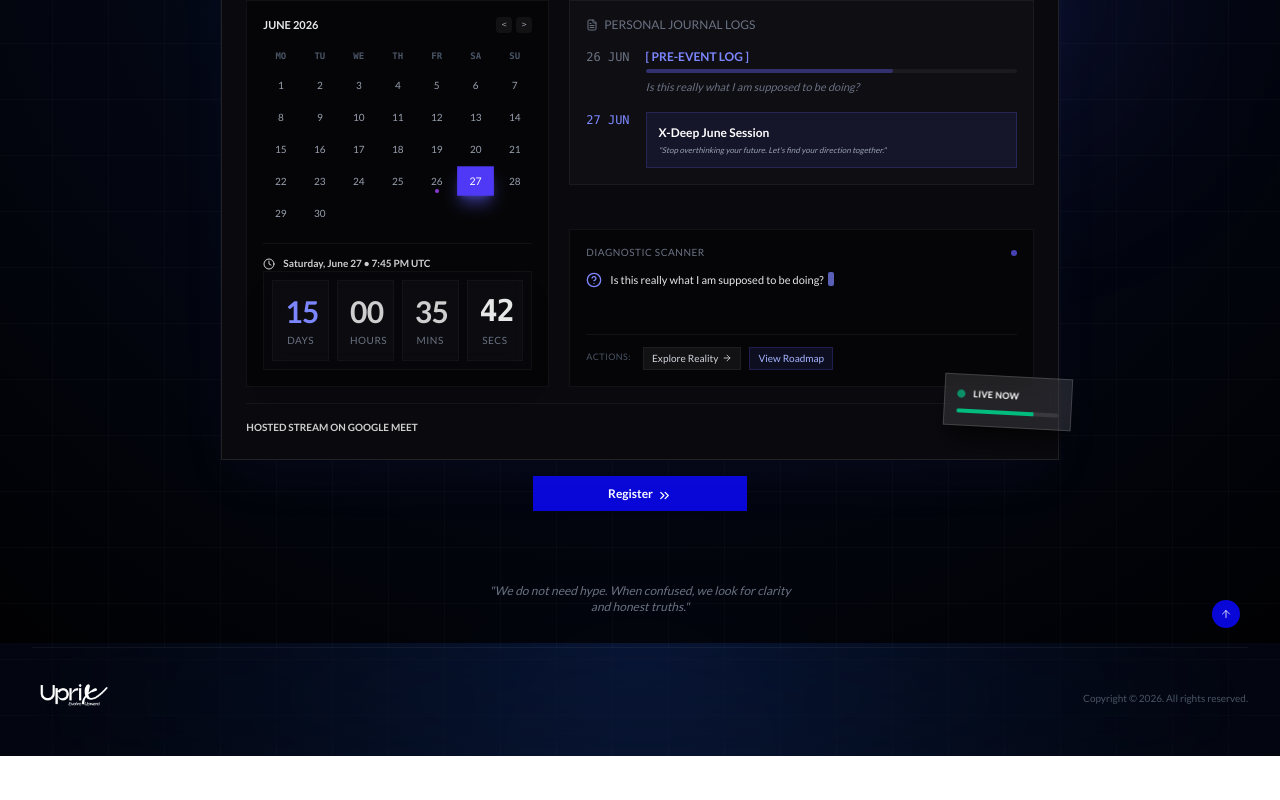
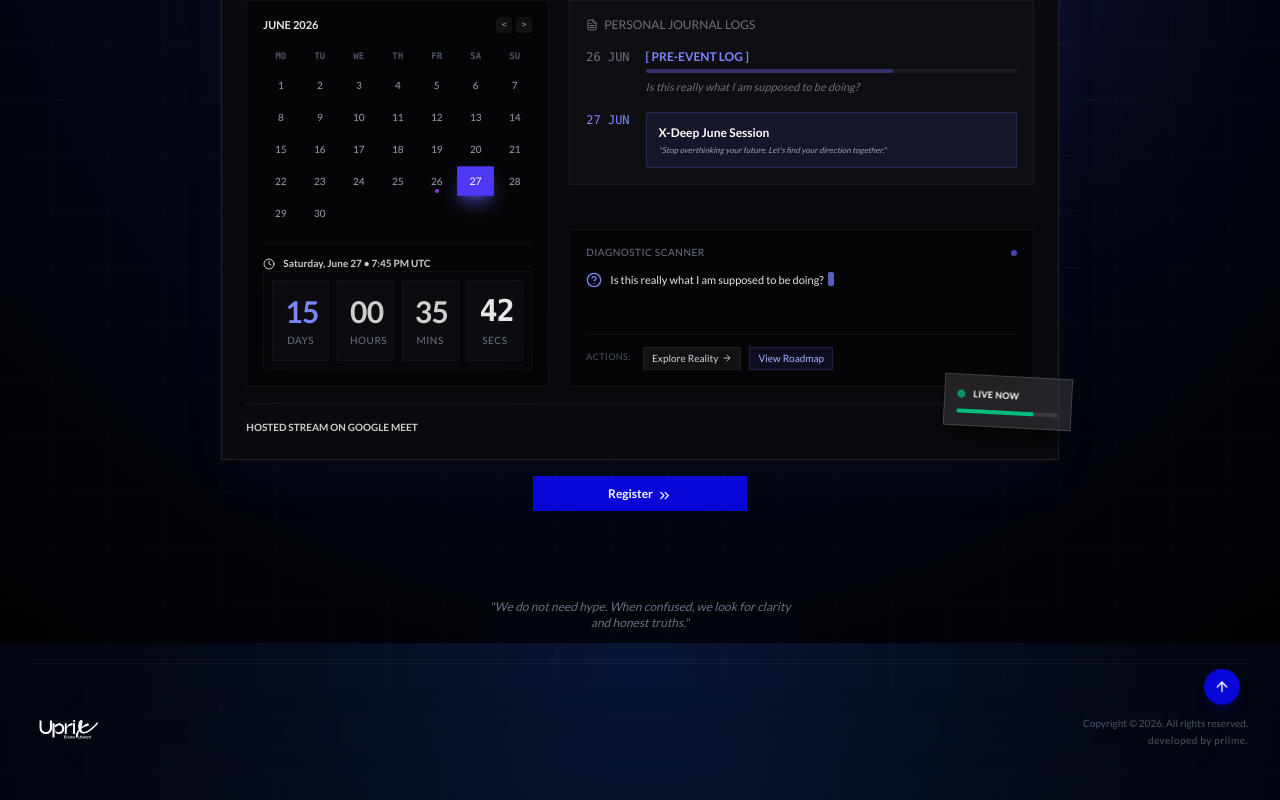
Before and after one commit to prime1999/xdeep, a Next.js app: page / in a window 1280 px wide. Shown: the part 4157-4957 px from the top of the page. Before the commit the page ends 4913 px from the top, so only its background shows below. Built offline with nearby package versions, Linux system fonts and the light colour scheme.

Commit message:
added footer animation

```diff
--- a/app/layouts/Footer.tsx
+++ b/app/layouts/Footer.tsx
@@ -1,10 +1,71 @@
 "use client";
 
+// react-imports
+import { useEffect, useRef } from "react";
+// next-imports
 import Image from "next/image";
+// icons-imports
 import { ArrowUp } from "lucide-react";
 import logo from "@/public/images/logo.png";
+// gsap-imports
+import { gsap } from "gsap";
+import { ScrollTrigger } from "gsap/ScrollTrigger";
+
+if (typeof window !== "undefined") {
+  gsap.registerPlugin(ScrollTrigger);
+}
 
 const Footer = () => {
+  const footerRef = useRef<HTMLDivElement>(null);
+  const containerRef = useRef<HTMLDivElement>(null);
+  const bounceBtnRef = useRef<HTMLButtonElement>(null);
+
+  useEffect(() => {
+    if (!footerRef.current) return;
+
+    // 1. Reveal Footer blocks cleanly on scroll
+    const tl = gsap.timeline({
+      scrollTrigger: {
+        trigger: footerRef.current,
+        start: "top 95%", // Fires right when the footer edge skims the viewport bottom
+        toggleActions: "play none none none",
+      },
+      defaults: { ease: "power3.out" },
+    });
+
+    if (containerRef.current) {
+      tl.fromTo(
+        containerRef.current.children,
+        { opacity: 0, y: 15 },
+        { opacity: 1, y: 0, duration: 0.7, stagger: 0.15 },
+      );
+    }
+
+    // 2. Playful infinite physics bounce sequence for the back-to-top trigger
+    if (bounceBtnRef.current) {
+      // Entry pop
+      tl.fromTo(
+        bounceBtnRef.current,
+        { opacity: 0, scale: 0.7 },
+        { opacity: 1, scale: 1, duration: 0.4, ease: "back.out(1.5)" },
+        "-=0.3",
+      );
+
+      // Loop sequence
+      gsap.to(bounceBtnRef.current, {
+        y: -6,
+        duration: 0.8,
+        ease: "power1.inOut",
+        yoyo: true,
+        repeat: -1,
+      });
+    }
+
+    return () => {
+      ScrollTrigger.getAll().forEach((trigger) => trigger.kill());
+    };
+  }, []);
+
   const handleScrollToTop = () => {
     window.scrollTo({
       top: 0,
@@ -13,10 +74,14 @@ const Footer = () => {
   };
 
   return (
-    <footer className="relative overflow-hidden py-2">
-      <div className="absolute top-0 left-1/2 -translate-x-1/2 w-[350px] h-[350px] rounded-full bg-indigo-500/5 blur-3xl opacity-30 pointer-events-none" />
+    <footer ref={footerRef} className="relative overflow-hidden py-6">
+      {/* Background radial glow */}
+      <div className="absolute top-0 left-1/2 -translate-x-1/2 w-[350px] h-[350px] rounded-full bg-indigo-500/5 blur-3xl opacity-30 pointer-events-none z-0" />
 
-      <div className="relative mx-auto max-w-7xl px-4 sm:px-6 lg:px-8">
+      <div
+        ref={containerRef}
+        className="relative mx-auto max-w-7xl px-4 sm:px-6 lg:px-8 z-10"
+      >
         {/* Upper layout */}
         <div className="flex flex-col md:flex-row items-center justify-center gap-6 pb-8 border-b border-white/5">
           <p className="text-center text-xs text-gray-500 italic max-w-xs md:text-center">
@@ -24,27 +89,36 @@ const Footer = () => {
             truths."
           </p>
         </div>
+
+        {/* Bouncy Action Target */}
         <button
+          ref={bounceBtnRef}
           onClick={handleScrollToTop}
-          className="absolute z-50 bg-primary-blue rounded-full right-10 bottom-30 flex items-centertext-[11px] p-2 text-white/[0.8] hover:text-white transition group cursor-pointer"
+          className="absolute z-50 bg-primary-blue rounded-full right-6 bottom-16 sm:right-10 sm:bottom-20 flex items-center justify-center p-2.5 text-white shadow-lg shadow-primary-blue/20 hover:bg-primary-blue/80 active:scale-90 transition-all cursor-pointer"
+          aria-label="Scroll to top"
         >
-          <ArrowUp className="h-3 w-3 transition group-hover:-translate-y-0.5" />
+          <ArrowUp className="h-4 w-4" />
         </button>
 
         {/* Lower layout with copy and credits */}
-        <div className="flex flex-col md:flex-row items-center justify-between backdrop-blur-3xl gap-4 text-[10px] text-gray-600">
+        <div className="flex flex-col sm:flex-row items-center justify-between backdrop-blur-3xl gap-4 mt-6 text-[10px] text-gray-600">
           {/* Main host indicator */}
+          <div className="flex items-center justify-center">
             <Image
               src={logo}
-            width={80}
-            height={80}
+              width={70}
+              height={70}
               alt="Uprix-logo"
               placeholder="blur"
               className="object-contain"
             />
+          </div>
 
           {/* Copyrights */}
+          <div className="flex flex-col items-center sm:items-end justify-center text-center sm:text-right gap-0.5">
             <p>Copyright © 2026. All rights reserved.</p>
+            <p className="tracking-wider">developed by priime.</p>
+          </div>
         </div>
       </div>
     </footer>
```
Lines whose indentation alone changed are shown as unchanged.
